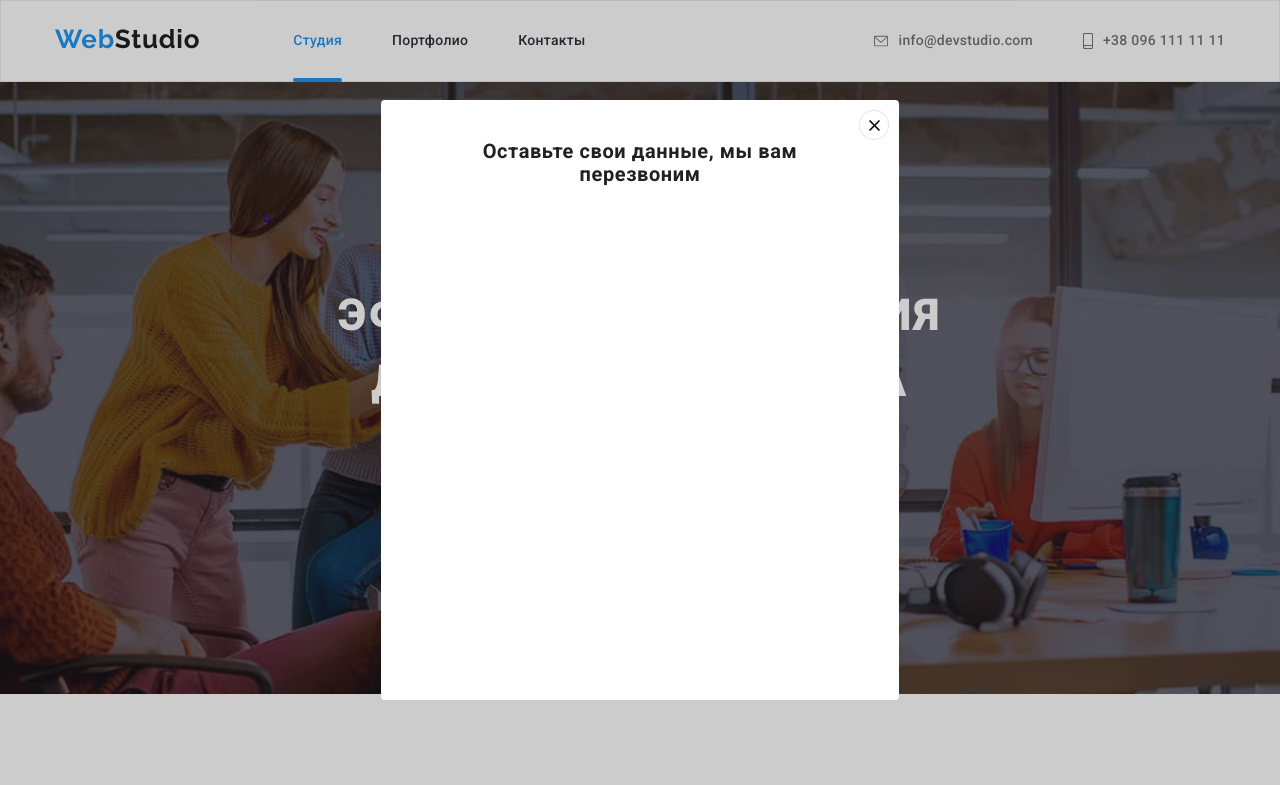
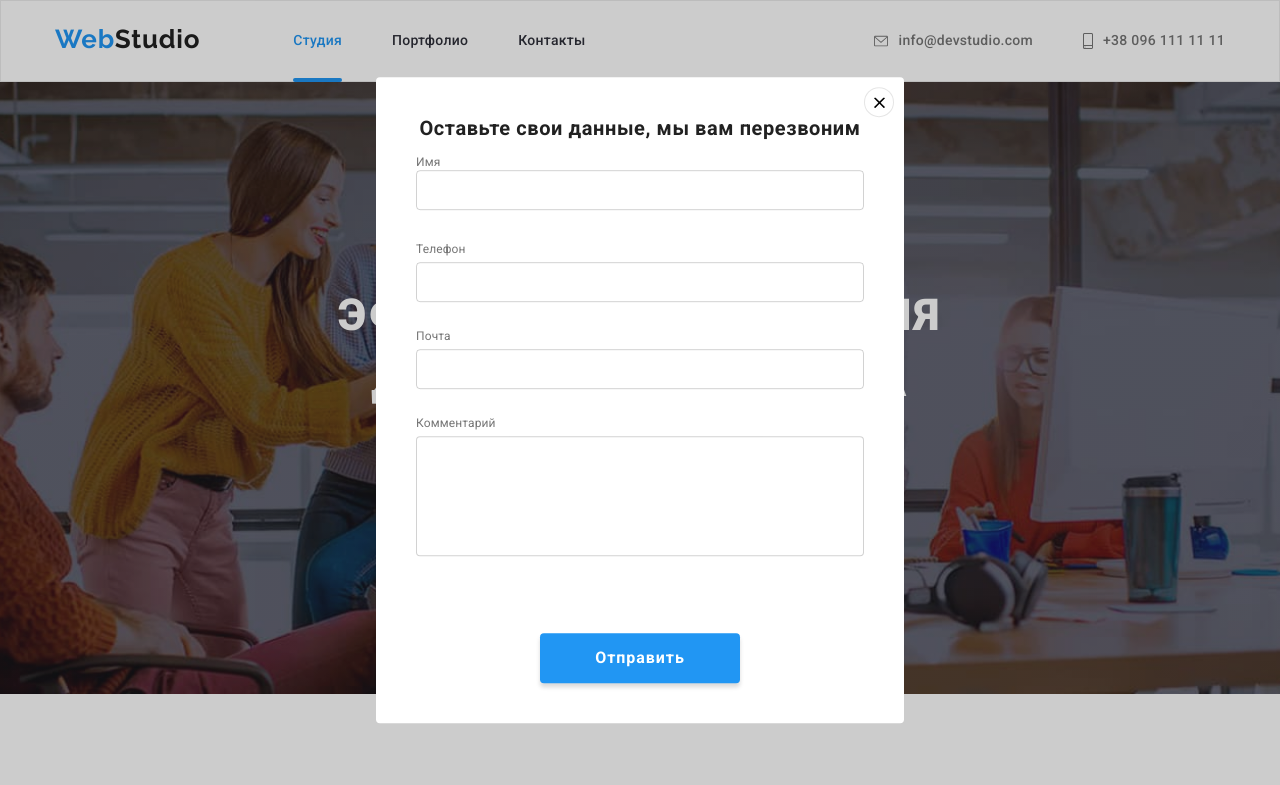
Before and after one commit to dmstepanuik/goit-markup-homework-6, a plain HTML site: page index.html in a window 1280 px wide. Shown: the top 785 px of the page. Drawn offline with nearby package versions, Linux system fonts and the light colour scheme.

Commit message:
add modal window

```diff
--- a/css/styles.css
+++ b/css/styles.css
@@ -724,7 +724,7 @@ li > .all {
   top: 50%;
   left: 50%;
   transform: translate(-50%, -50%) scale(1) rotate(0);
-  width: 518px;
+  width: 528px;
   min-height: 600px;
   background-color: var(--main-title-color);
   border-radius: 4px;
@@ -761,3 +761,46 @@ li > .all {
   color: var(--forth-title-color);
   margin-bottom: 16px;
 }
+.modal-input {
+  width: 100%;
+  height: 40px;
+  border: 1px solid rgba(33, 33, 33, 0.2);
+  border-radius: 4px;
+  background-color: transparent;
+  margin-bottom: 28px;
+}
+.btn-modal {
+  background-color: var(--accent-color);
+  box-shadow: 0px 4px 4px rgba(0, 0, 0, 0.15);
+  border-radius: 4px;
+  display: block;
+  border: none;
+  padding: 10px 32px;
+  min-width: 200px;
+  margin: 0 auto;
+  display: block;
+  transition: background-color var(--timing-function);
+  font-family: inherit;
+  font-weight: 700;
+  font-size: 16px;
+  line-height: 1.87;
+  letter-spacing: 0.06em;
+  color: var(--btn-color);
+}
+.modal-label {
+  display: block;
+  margin-bottom: 5px;
+  font-weight: 400;
+  font-size: 12px;
+  line-height: 1.16;
+  letter-spacing: 0.01em;
+  color: var(--third-title-color);
+}
+.modal-text {
+  width: 100%;
+  height: 120px;
+  border: 1px solid rgba(33, 33, 33, 0.2);
+  border-radius: 4px;
+  margin-bottom: 74px;
+  resize: none;
+}
--- a/index.html
+++ b/index.html
@@ -428,7 +428,33 @@
           </svg>
         </button>
         <p class="modal-title">Оставьте свои данные, мы вам перезвоним</p>
-        <form class=""></form>
+        <form class="modal-form">
+          <label class="modal-label"
+            >Имя
+            <input type="text" name="user-name" class="modal-input" placeholder="" required />
+          </label>
+          <div class="modal-field">
+            <label class="modal-label" for="user-tel">Телефон</label>
+            <input
+              type="tel"
+              name="user-tel"
+              class="modal-input"
+              placeholder=""
+              required
+              pattern="[\+]\d{2}\s[\(]\d{3}[\)]\s\d{3}[\-]\d{2}[\-]\d{2}"
+              minlength="13"
+              maxlength="13"
+              id="user-tel"
+            />
+          </div>
+          <label class="modal-label" for="user-email">Почта</label>
+          <input type="email" name="user-email" class="modal-input" placeholder="" required />
+          <div class="modal-field">
+            <label class="modal-label" for="modal-text">Комментарий</label>
+            <textarea name="modal-text" id="modal-text" class="modal-text"></textarea>
+          </div>
+          <button type="submit" class="btn-modal">Отправить</button>
+        </form>
       </div>
     </div>
     <script src="./js/modal.js"></script>
```
